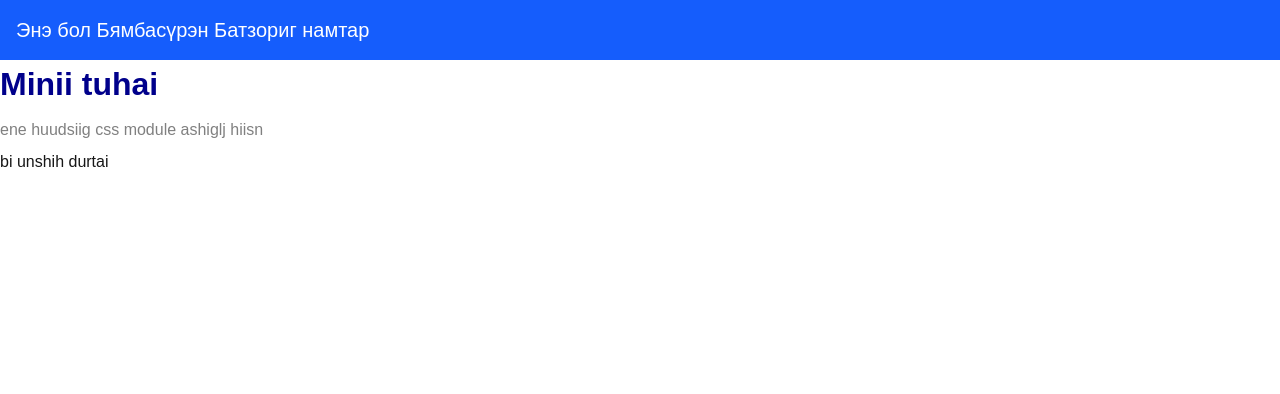
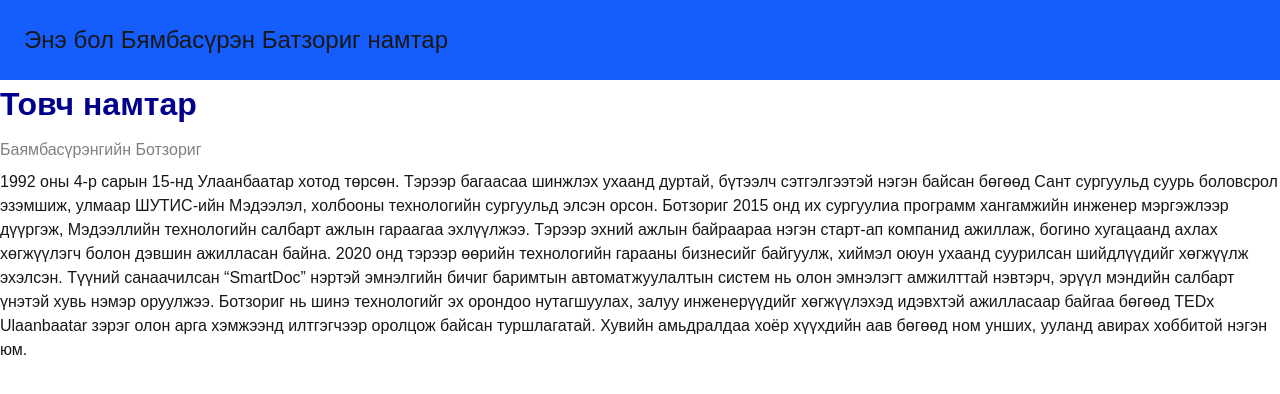
Before and after one commit to Nominjin713/biydaalt1, a Next.js app in the folder myapp/: page /about in a window 1280 px wide. Shown: the top 394 px of the page. Built offline with nearby package versions, Linux system fonts and the light colour scheme.

Commit message:
lab2suul

```diff
--- a/myapp/app/about/page.tsx
+++ b/myapp/app/about/page.tsx
@@ -4,9 +4,18 @@ export default function About() {
   return (
     <div>
       <Header />
-      <h1 className={styles.title}>Minii tuhai</h1>
-      <p className={styles.description}>ene huudsiig css module ashiglj hiisn</p>
-      <p className="mt-2">bi unshih durtai</p>
+      <h1 className={styles.title}>Товч намтар</h1>
+      <p className={styles.description}>Баямбасүрэнгийн Ботзориг</p>
+      <p className="mt-2"> 1992 оны 4-р сарын 15-нд Улаанбаатар хотод төрсөн. Тэрээр багаасаа шинжлэх ухаанд дуртай, бүтээлч сэтгэлгээтэй нэгэн байсан бөгөөд Сант сургуульд суурь боловсрол эзэмшиж, улмаар ШУТИС-ийн Мэдээлэл, холбооны технологийн сургуульд элсэн орсон.
+
+Ботзориг 2015 онд их сургуулиа программ хангамжийн инженер мэргэжлээр дүүргэж, Мэдээллийн технологийн салбарт ажлын гараагаа эхлүүлжээ. Тэрээр эхний ажлын байраараа нэгэн старт-ап компанид ажиллаж, богино хугацаанд ахлах хөгжүүлэгч болон дэвшин ажилласан байна.
+
+2020 онд тэрээр өөрийн технологийн гарааны бизнесийг байгуулж, хиймэл оюун ухаанд суурилсан шийдлүүдийг хөгжүүлж эхэлсэн. Түүний санаачилсан “SmartDoc” нэртэй эмнэлгийн бичиг баримтын автоматжуулалтын систем нь олон эмнэлэгт амжилттай нэвтэрч, эрүүл мэндийн салбарт үнэтэй хувь нэмэр оруулжээ.
+
+Ботзориг нь шинэ технологийг эх орондоо нутагшуулах, залуу инженерүүдийг хөгжүүлэхэд идэвхтэй ажилласаар байгаа бөгөөд TEDx Ulaanbaatar зэрэг олон арга хэмжээнд илтгэгчээр оролцож байсан туршлагатай.
+
+Хувийн амьдралдаа хоёр хүүхдийн аав бөгөөд ном унших, ууланд авирах хоббитой нэгэн юм.
+</p>
     </div>
   );
 }
--- a/myapp/app/page.tsx
+++ b/myapp/app/page.tsx
@@ -3,13 +3,11 @@ import Layout from "@/components/Layout"
 
 export default function Home() {
   return (
-    <div className="font-sans grid grid-rows-[20px_1fr_20px] items-center justify-items-center min-h-screen p-8 pb-20 gap-16 sm:p-20">
-      <h4>hello</h4>
+    <div >
       <Layout>
         <h2 className="text-2xl font-bold"></h2>
-        <p className="mt-4">ene bol layout ashiglasan jishee</p>
+        <h2>энэ бол layout ашигласан жишээ</h2>
       </Layout>
     </div>
-
   );
 }
--- a/myapp/components/Header.tsx
+++ b/myapp/components/Header.tsx
@@ -1,5 +1,5 @@
 export default function Header(){
-    return(<header className="p-4 bg-blue-600 text-white">
-        <h1 className="text-xl">Энэ бол Бямбасүрэн Батзориг намтар </h1>
+    return(<header className="p-6 bg-blue-600 text-whit mp-4">
+        <h1 className="text-2xl">Энэ бол Бямбасүрэн Батзориг намтар </h1>
     </header>)
 }
--- a/myapp/components/Layout.tsx
+++ b/myapp/components/Layout.tsx
@@ -5,7 +5,7 @@ export default function Layout({ children }: { children: React.ReactNode }) {
   return (
     <div className="min-h-screen flex flex-col">
       <Header />
-      <main className="flex-grow container mx-auto p-6">{children}</main>
+      <main className="flex-grow  mx-auto p-6">{children}</main>
       <Footer />
     </div>
   );
```
